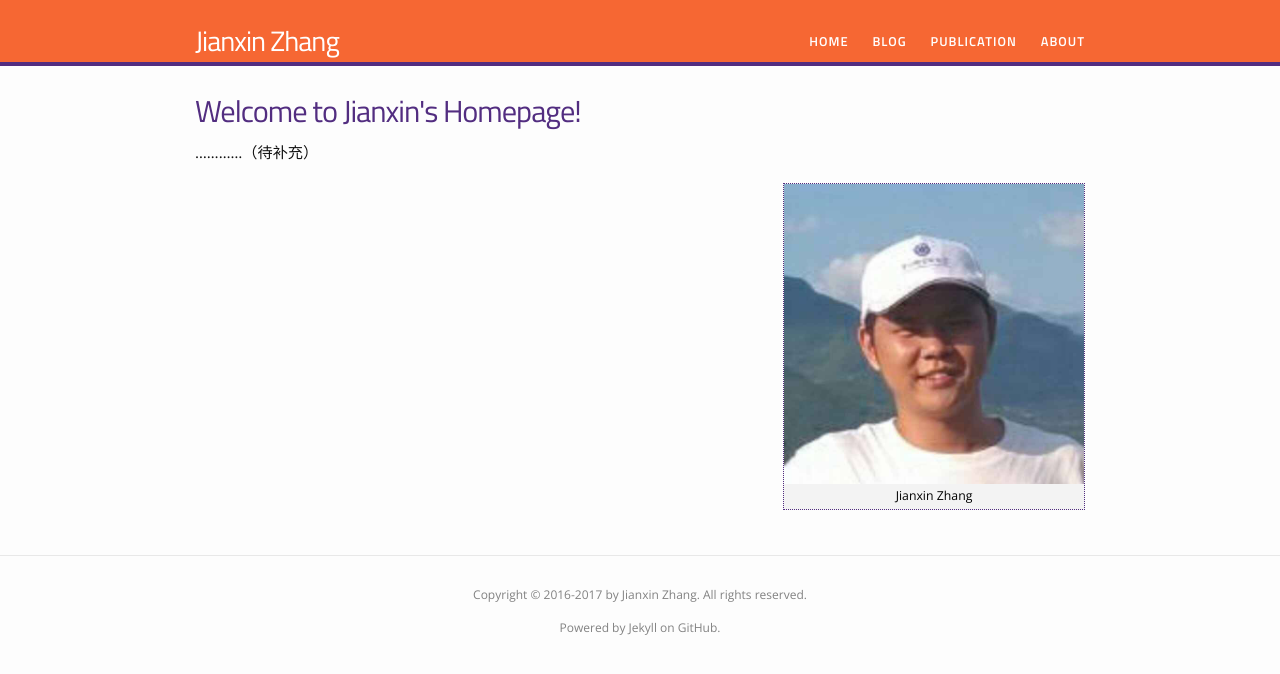
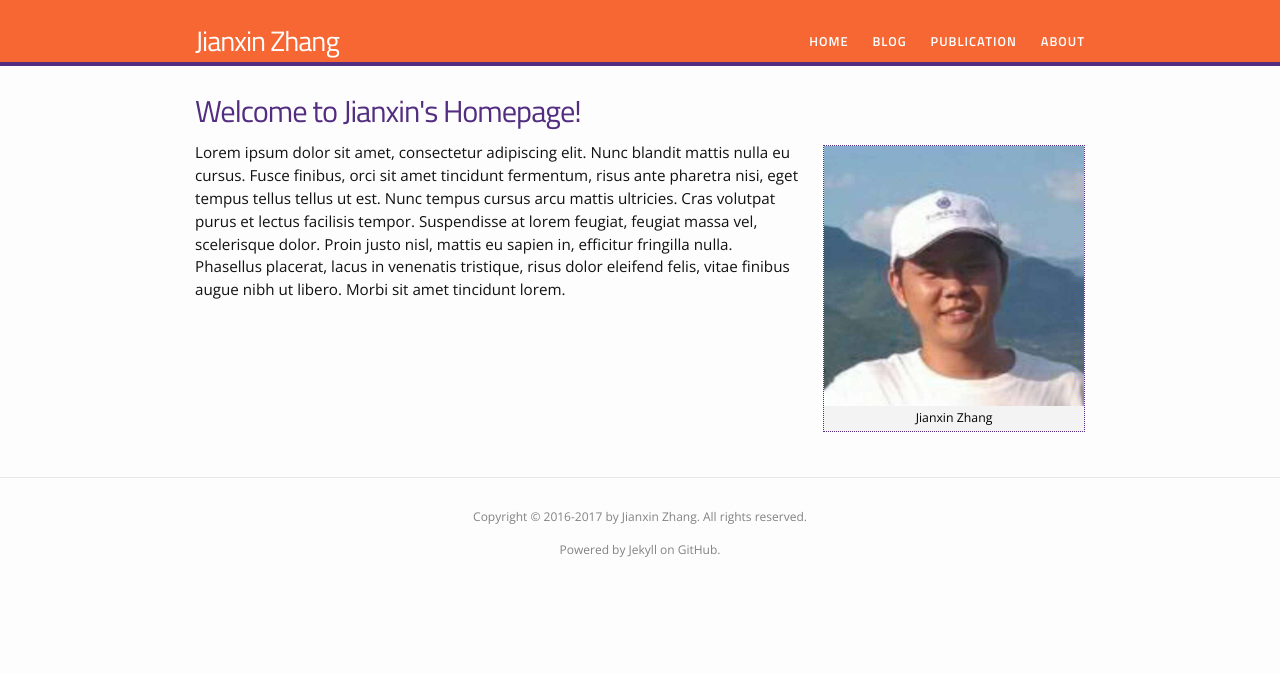
Before and after one commit to 0ZJX0/0ZJX0.github.io, a Jekyll site: the page built from home.md, in a window 1280 px wide. Shown: the top 674 px of the page. Built offline with Jekyll 4.4.1, drawn with Linux system fonts in a browser that asks for light colours.

Commit message:
Update home.md

```diff
--- a/home.md
+++ b/home.md
@@ -8,8 +8,11 @@
 
 <h1>Welcome to Jianxin's Homepage!</h1>
 
-<p>…………（待补充）</p>
+{% include image.html url="/images/Jianxin.JPG" caption="Jianxin Zhang" width=260 align="right" %}
 
-{% include image.html url="/images/Jianxin.JPG" caption="Jianxin Zhang" width=300 align="right" %}
+Lorem ipsum dolor sit amet, consectetur adipiscing elit. Nunc blandit mattis nulla eu cursus. Fusce finibus, orci sit amet tincidunt fermentum, risus ante pharetra nisi, eget tempus tellus tellus ut est. Nunc tempus cursus arcu mattis ultricies. Cras volutpat purus et lectus facilisis tempor. Suspendisse at lorem feugiat, feugiat massa vel, scelerisque dolor. Proin justo nisl, mattis eu sapien in, efficitur fringilla nulla. Phasellus placerat, lacus in venenatis tristique, risus dolor eleifend felis, vitae finibus augue nibh ut libero. Morbi sit amet tincidunt lorem.
+
+<!--<p>…………（待补充）</p>
+{% include image.html url="/images/Jianxin.JPG" caption="Jianxin Zhang" width=300 align="right" %} -->
 
 </div>
```
